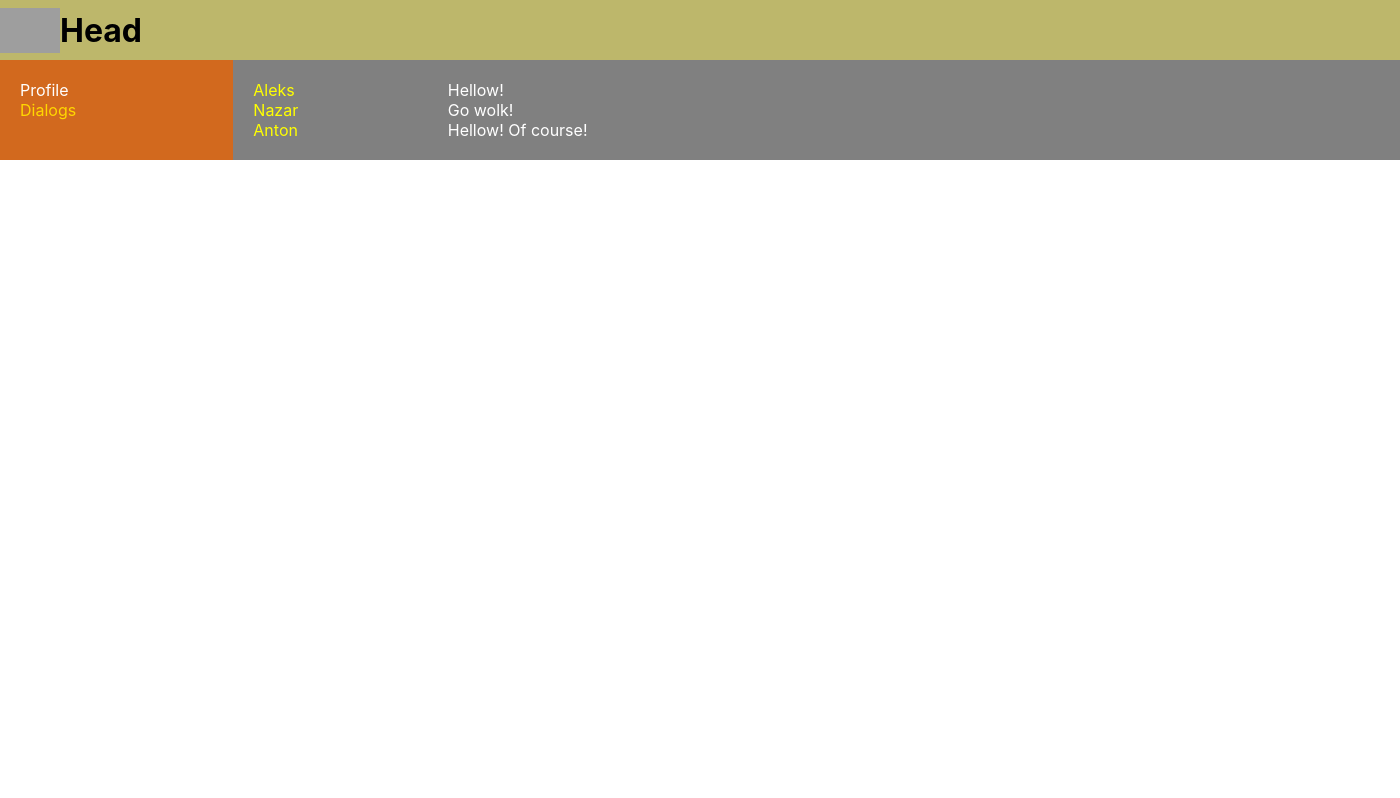
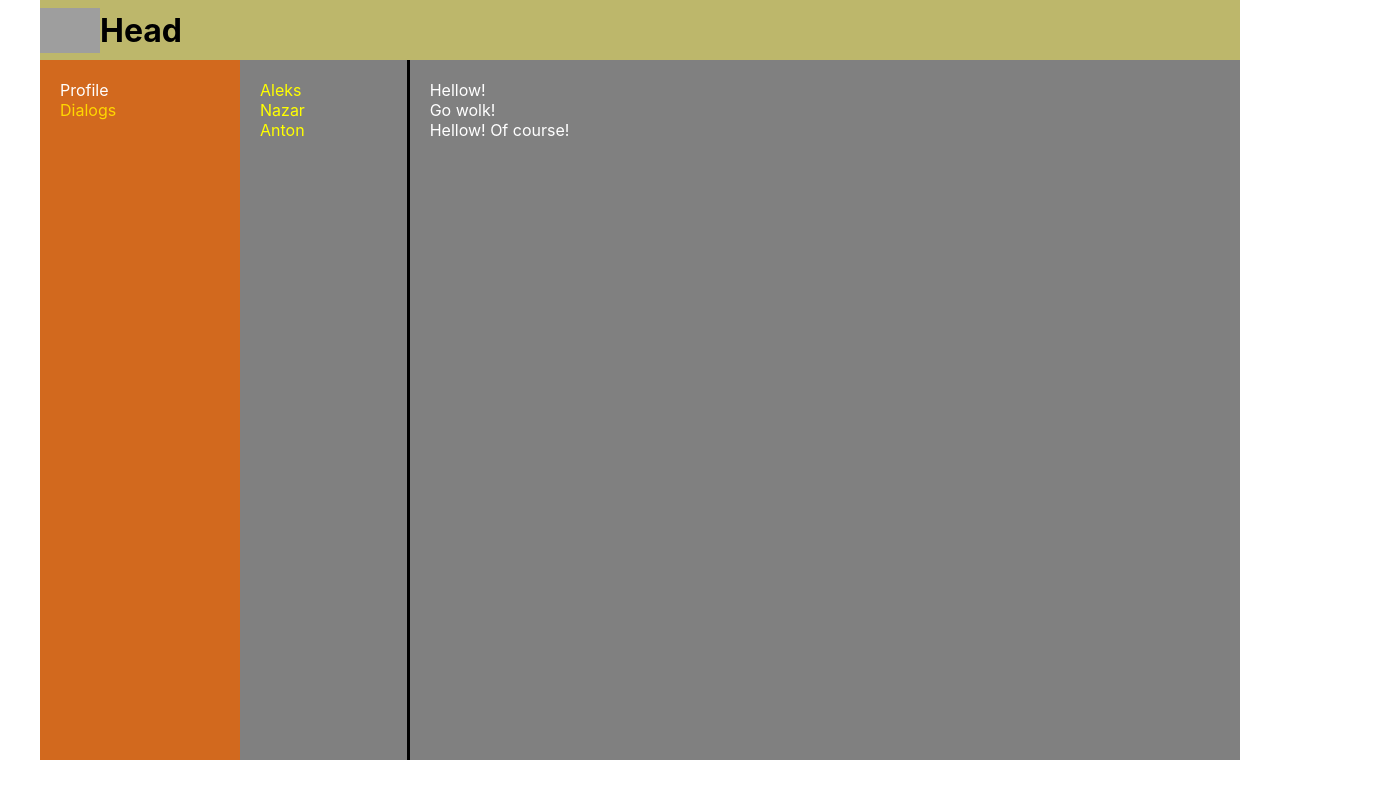
Before and after one commit to gamesam88/Social-Net, a React (Create React App) app in the folder my-app/: page /dialogs in a window 1280 px wide. Shown: the whole page, 1400 px wide, since content can reach past the window. Built offline with nearby package versions, Linux system fonts and the light colour scheme; grey boxes are pictures that could not be loaded.

Commit message:
props lesson 26

```diff
--- a/my-app/src/App.css
+++ b/my-app/src/App.css
@@ -1,6 +1,6 @@
 .App-wrapper {
   display: grid;
-  width: 1400px;
+  width: 1200px;
   height: auto;
   margin: 0 auto;
   grid-template-rows: 60px 1fr;
--- /dev/null
+++ b/my-app/src/Components/Dialogs/DialogItem/DialogItem.jsx
@@ -0,0 +1,15 @@
+import React from "react";
+import d from "./../Dialogs.module.css"
+import { NavLink } from "react-router-dom";
+
+const DialogItem = (props) => {
+    return (
+        <div className={d.dialog}>
+            <NavLink to="/dialogs" className={navData => navData.isActive ? d.active : d.free}>
+                {props.name}
+            </NavLink>
+        </div>
+    )
+}
+
+export default DialogItem;
--- a/my-app/src/Components/Dialogs/Dialogs.jsx
+++ b/my-app/src/Components/Dialogs/Dialogs.jsx
@@ -1,37 +1,33 @@
 import React from "react";
 import d from "./Dialogs.module.css"
-import { NavLink } from "react-router-dom";
-
-const DialogItem = (props) => {
-    return (
-        <div className={d.dialog}>
-            <NavLink to="/dialogs" className={navData => navData.isActive ? d.active : d.free}>
-                {props.name}
-            </NavLink>
-        </div>
-    )
-}
-
-const Message = (props) => {
-    return (
-        <div className={d.message}>
-            {props.message}
-        </div>
-    )
-}
+import DialogItem from "./DialogItem/DialogItem"
+import Message from "./Message/Message"
 
 function Dialogs() {
+    let friendsData = [
+        { id: "1", name: "Aleks" },
+        { id: "2", name: "Nazar" },
+        { id: "3", name: "Anton" },
+    ]
+
+    let messagesData = [
+        { id: "1", message: "Hellow!" },
+        { id: "2", message: "Go wolk!" },
+        { id: "3", message: "Hellow! Of course!" },
+    ]
+
+    let DialogsElements = friendsData.map(d => <DialogItem name={d.name} id={d.id} />)
+
+    let messagesElements = messagesData.map(m => <Message message={m.message} id={m.id} />)
+
+
     return (
         <div className={d.dialogs}>
             <div className={d.dialogItem}>
-                <DialogItem name="Aleks" id="1" />
-                <DialogItem name="Nazar" id="2" />
-                <DialogItem name="Anton" id="3" />
+                {DialogsElements}
             </div>
             <div className={d.messages}>
-                <Message message="Hellow!" />
-                <Message message="Go wolk!" />
-                <Message message="Hellow! Of course!" />
+                {messagesElements}
             </div>
         </div>
     )
--- a/my-app/src/Components/Dialogs/Dialogs.module.css
+++ b/my-app/src/Components/Dialogs/Dialogs.module.css
@@ -2,12 +2,14 @@
     display: grid;
     grid-template-columns: 2fr 10fr;
     background: gray;
+    height: 700px;
 }
 .dialogItem {
     padding: 20px;
 }
 .messages {
     padding: 20px;
+    border-left-style: solid;
 }
 .message {
     color: white;
--- /dev/null
+++ b/my-app/src/Components/Dialogs/Message/Message.jsx
@@ -0,0 +1,12 @@
+import React from "react";
+import d from "./../Dialogs.module.css"
+
+const Message = (props) => {
+    return (
+        <div className={d.message}>
+            {props.message}
+        </div>
+    )
+}
+
+export default Message;
--- a/my-app/src/Components/Profile/MyPosts/MyPosts.jsx
+++ b/my-app/src/Components/Profile/MyPosts/MyPosts.jsx
@@ -2,16 +2,22 @@ import React from "react";
 import Post from "./Post/Post"
 import My from "./MyPosts.module.css"
 function MyPosts() {
+
+    let postsData = [
+        { id: "1", message: "Hello, how are you", like: "4" },
+        { id: "2", message: "Fine, and you?", like: "7" },
+        { id: "3", message: "Im fine.", like: "15" },
+    ]
+
+    let postsElements = postsData.map(m => <Post message={m.message} likes={m.like} />)
+
     return (
         <div className={My.main}>
             <div className={My.textButton}>
                 <textarea name="" id="" cols="30" rows="10"></textarea>
                 <button>Send</button>
             </div>
-
-            <Post message="Hello, how are you" like="7" />
-            <Post message="Fine, and you?" like="15" />
-            <Post />
+            {postsElements}
         </div>
     )
 };
--- a/my-app/src/Components/Profile/MyPosts/Post/Post.jsx
+++ b/my-app/src/Components/Profile/MyPosts/Post/Post.jsx
@@ -6,7 +6,7 @@ function Post(props) {
             <img src="https://proprikol.ru/wp-content/uploads/2020/04/kartinki-dlya-vajbera-na-avu-44.jpg"></img>
             {props.message}
             <div>
-                Likes {props.like}
+                Likes {props.likes}
             </div>
         </div>
     )
--- a/my-app/src/Components/Profile/Profile.jsx
+++ b/my-app/src/Components/Profile/Profile.jsx
@@ -6,9 +6,7 @@ function Profile() {
     return (
         <div className={p.wrapper}>
             <ProfileInfo />
-            <div>
-                <MyPosts />
-            </div>
+            <MyPosts />
         </div>
     )
 };
--- a/my-app/src/Components/Profile/ProfileInfo/ProfileInfo.module.css
+++ b/my-app/src/Components/Profile/ProfileInfo/ProfileInfo.module.css
@@ -1,5 +1,5 @@
 .image {
-    width: 100%;
+    width: 60%;
     height: auto;
 }
 .wrapper {
```
